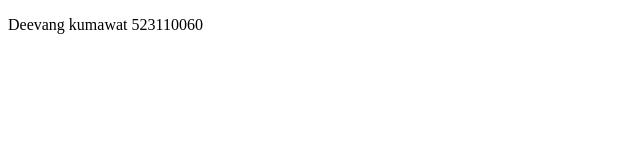
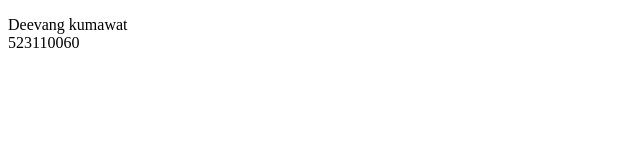
Before and after one commit to kushagrarichhariya/Git-Test, a plain HTML site: page hi.html in a window 1280 px wide. Shown: the whole page, without its empty margins (0-640 px from the left). Drawn offline with Linux system fonts and the light colour scheme.

Commit message:
Hello i am deevang

```diff
--- a/hi.html
+++ b/hi.html
@@ -6,7 +6,7 @@
     <title>git</title>
 </head>
 <body>
-    <p>Deevang kumawat
+    <p>Deevang kumawat <br>
         523110060
     </p>
 </body>
```
